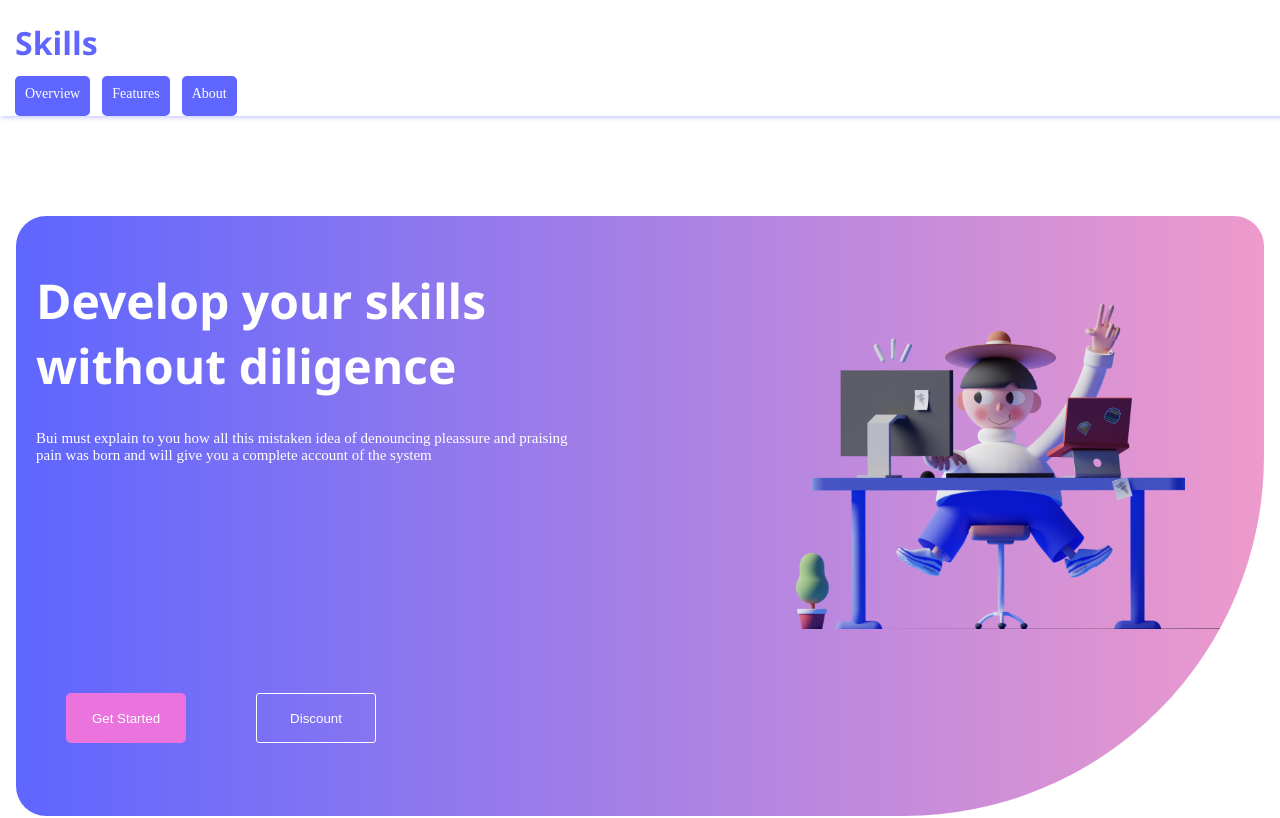
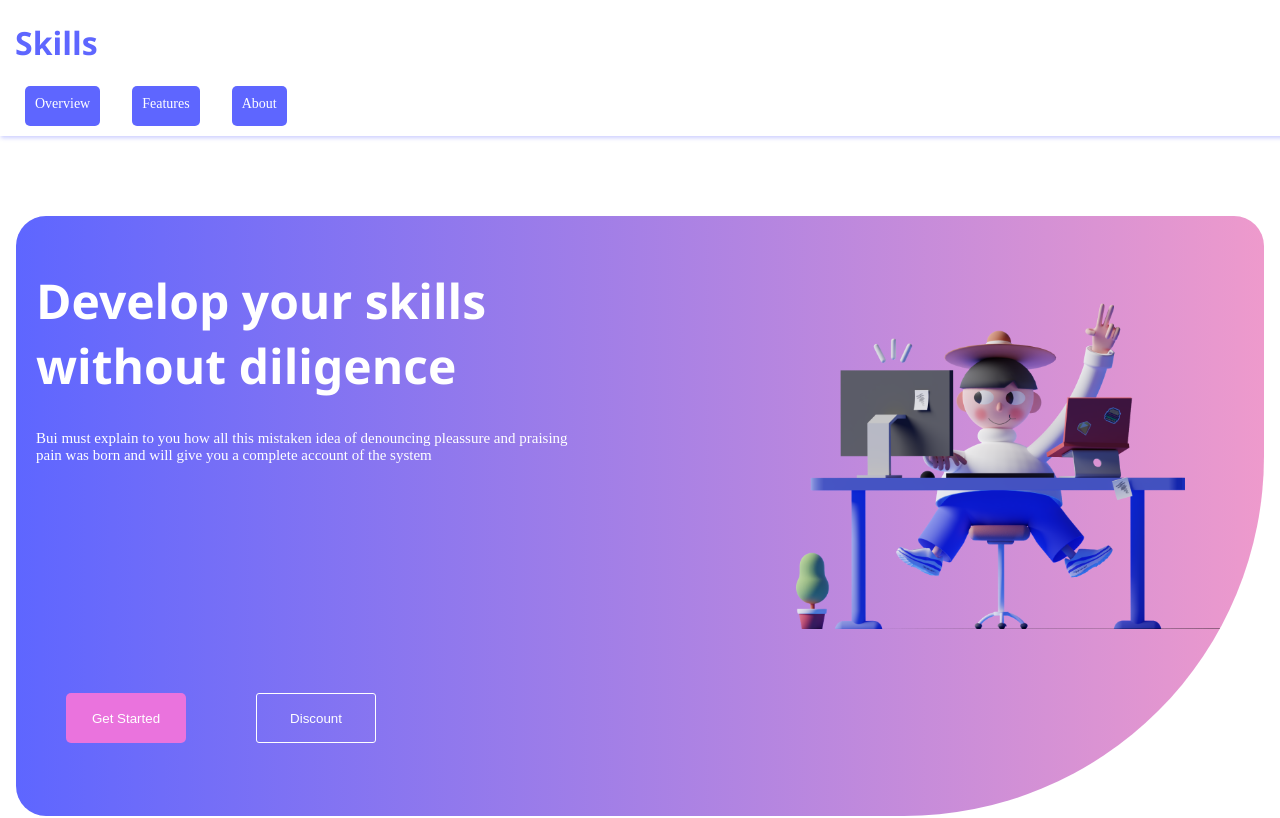
Before and after one commit to AvelinoTeixeira/Your-skills, a React (Vite) app: page / in a window 1280 px wide. Shown: the top 818 px of the page. Built offline with nearby package versions, Linux system fonts and the light colour scheme.

Commit message:
Update index.css

```diff
--- a/src/index.css
+++ b/src/index.css
@@ -39,14 +39,14 @@ header h1 {
 
 
 
-nav > a{
+nav a{
   font-size: 14px;
   height:20px;
   color: #fff;
   background-color: #5E66FF;
   border-radius: 5px;
   padding: 10px;
-  margin: -10px;
+
   text-decoration: none;
   transition: .5s;
 }
@@ -56,7 +56,6 @@ nav > a{
   display: none;
 }
 .nav {
-  margin-bottom: 30px;
   margin: 10px;
   display: flex;
   column-gap: 2rem;
```
